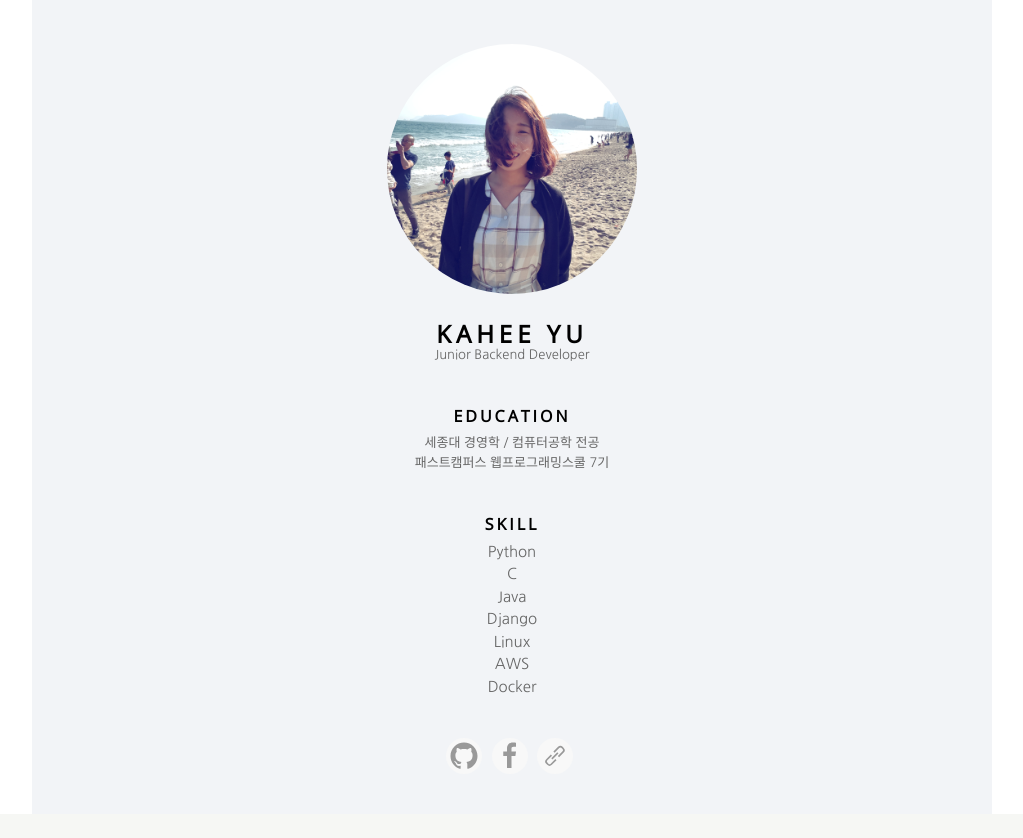
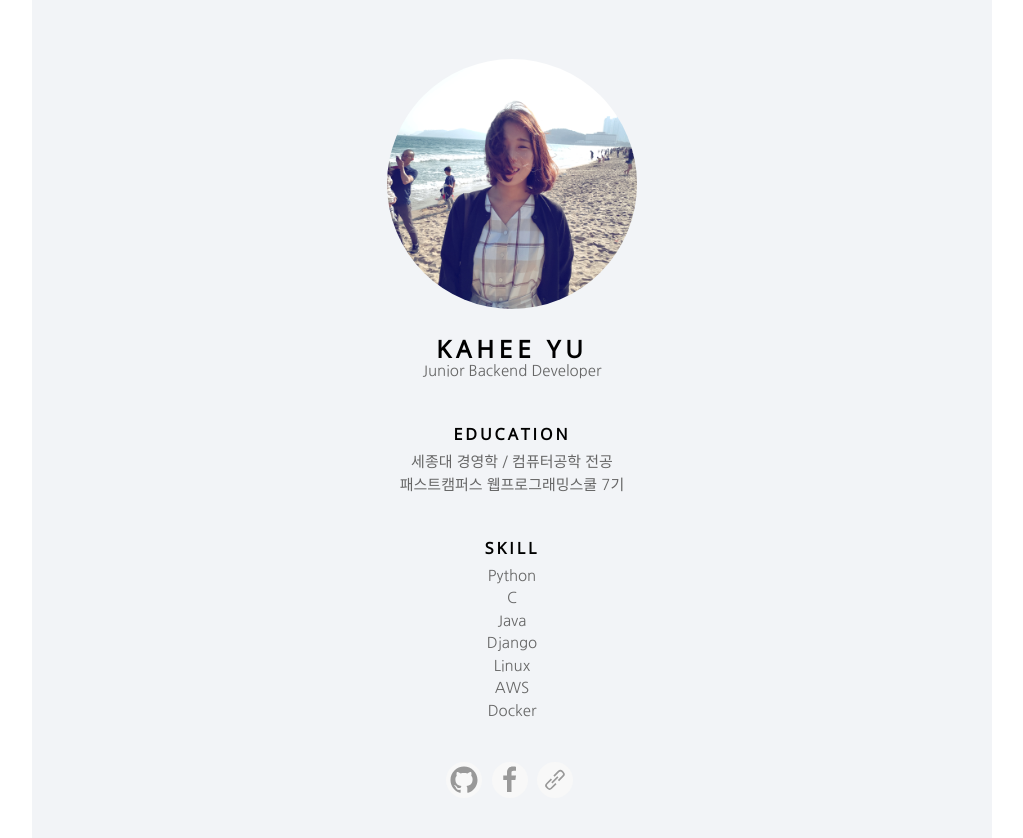
Before and after one commit to kahee/Sejong-Search-book, a Django app: page / in a window 1280 px wide. Shown: the part 2438-3276 px from the top of the page, without its empty margins (128-1151 px from the left). Before the commit the page ends 3207 px from the top, so only its background shows below. Run offline with Django 3.2, Linux system fonts and the light colour scheme; parts of the project's set-up code (start-up, migrations or seed data) failed here and were passed over; some libraries are stand-ins or nearby versions; some web fonts are replaced.

Commit message:
font size 변경

```diff
--- a/app/static/css/common.css
+++ b/app/static/css/common.css
@@ -228,13 +228,13 @@ nav ul li a:hover {
 }
 
 .video-title {
-  font-size: 10px;
+  font-size: 13px;
   padding-top: 35px;
 }
 
 .video-logo {
   font-family: 'BM HANNA 11yrs old';
-  font-size: 23px;
+  font-size: 30px;
   color: black;
   margin-bottom: 25px;
 }
@@ -265,7 +265,7 @@ nav ul li a:hover {
 
 .about-me-intro .about-me-context {
   margin-top: -7px;
-  font-size: 13px;
+  font-size: 15px;
 }
 
 .about-me-index {
@@ -282,7 +282,7 @@ nav ul li a:hover {
 }
 
 .about-me-detail .about-me-context {
-  font-size: 13px;
+  font-size: 15px;
 }
 
 .about-me-skill {
--- a/app/static/sass/common.scss
+++ b/app/static/sass/common.scss
@@ -246,13 +246,13 @@ nav {
 //   height: 600px;
 // }
 .video-title {
-  font-size: 10px;
+  font-size: 13px;
   padding-top: 35px;
 
 }
 .video-logo {
   font-family:  'BM HANNA 11yrs old';
-  font-size: 23px;
+  font-size: 30px;
   color: black;
   margin-bottom: 25px;
 }
@@ -281,7 +281,7 @@ nav {
   }
   .about-me-context {
     margin-top: -7px;
-    font-size: 13px;
+    font-size: 15px;
   }
 }
 
@@ -298,7 +298,7 @@ nav {
 .about-me-detail {
   margin: 40px 0;
   .about-me-context {
-    font-size: 13px;
+    font-size: 15px;
   }
 }
 
```
